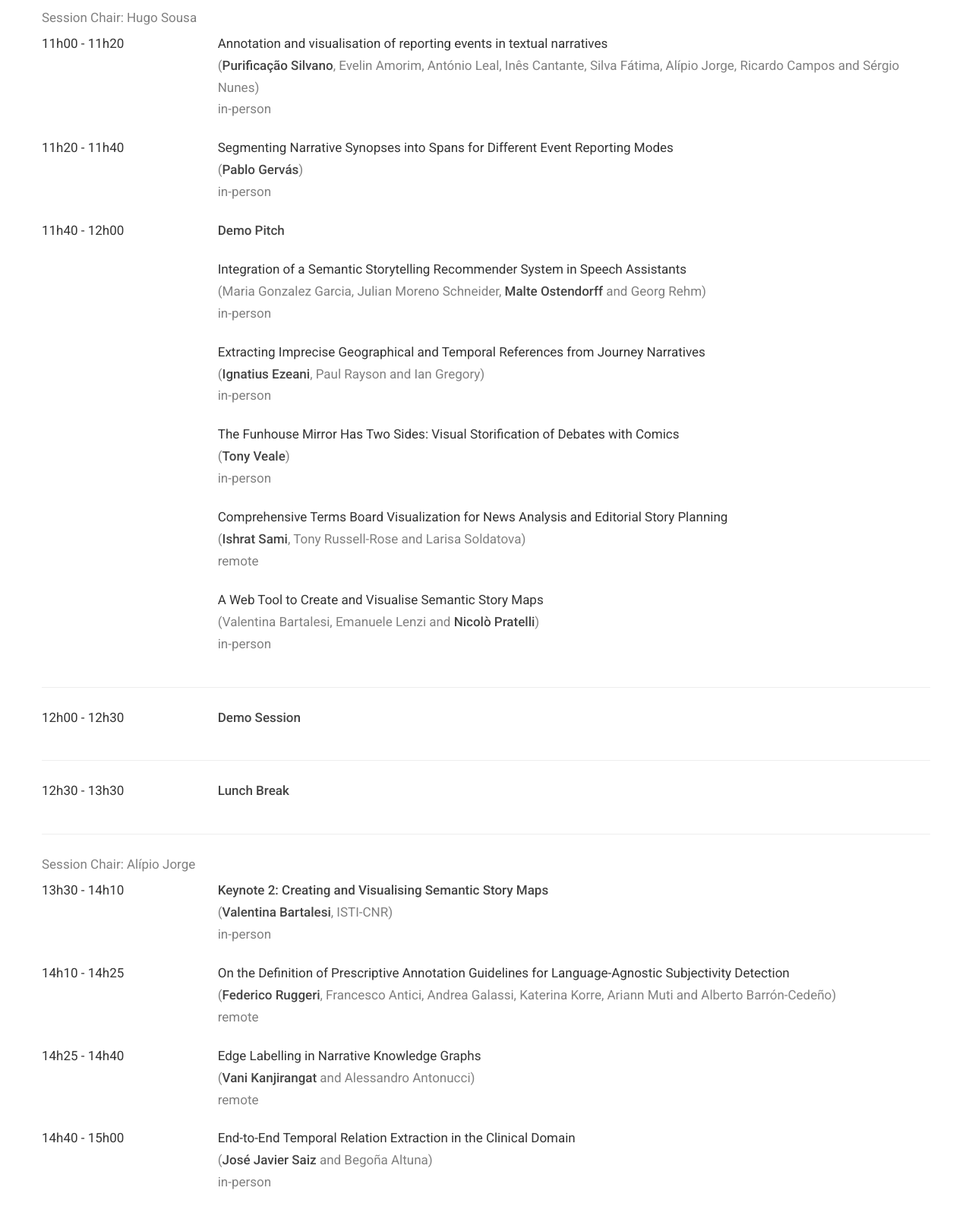
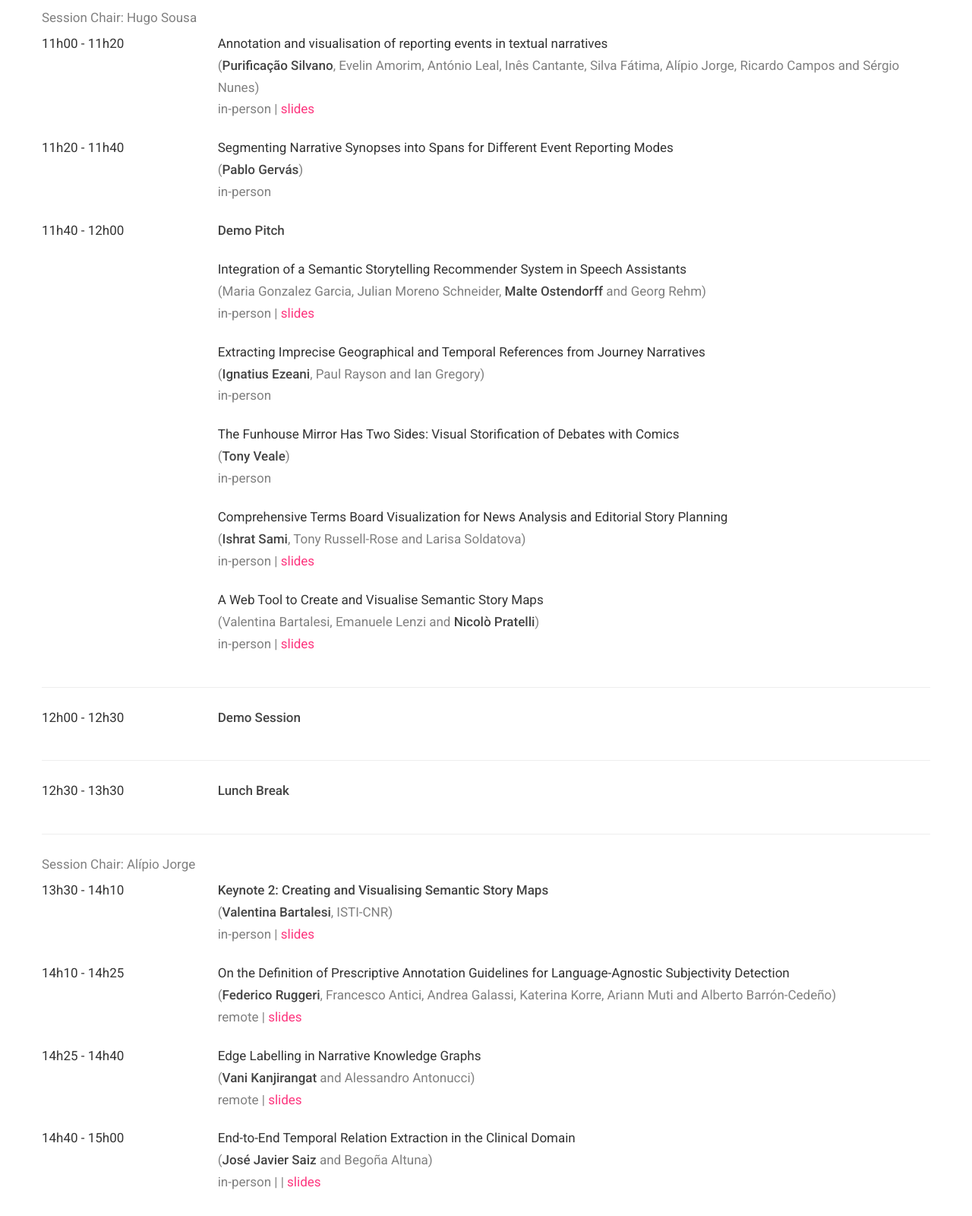
Before and after one commit to text2story23/text2story22.github.io, a plain HTML site: page index.html in a window 1280 px wide. Shown: the part 9340-10940 px from the top of the page at 76% size. Drawn offline with Linux system fonts and the light colour scheme.

Commit message:
Added presentation slides.

```diff
--- a/index.html
+++ b/index.html
@@ -825,7 +825,7 @@
                                     </span>
                                     <br>
                                     <span style="color: grey;">
-                                        in-person
+                                        in-person | <a href="slides/Annotation and visualisation of reporting events in textual narratives.pdf">slides</a>
                                     </span>
                                 </td>
                             </tr>
@@ -868,7 +868,7 @@
                                     </span>
                                     <br>
                                     <span style="color: grey;">
-                                        in-person
+                                        in-person | <a href="slides/Integration of a Semantic Storytelling Recommender System in Speech Assistants.pdf">slides</a>
                                     </span>
                                 </td>
                             </tr>
@@ -918,7 +918,7 @@
                                     </span>
                                     <br>
                                     <span style="color: grey;">
-                                        remote
+                                        in-person | <a href="slides/Comprehensive Terms Board Visualization for News Analysis and Editorial Story Planning.pdf">slides</a>
                                     </span>
                                 </td>
                             </tr>
@@ -933,7 +933,7 @@
                                     </span>
                                     <br>
                                     <span style="color: grey;">
-                                        in-person
+                                        in-person | <a href="slides/A Web Tool to Create and Visualise Semantic Story Maps.pdf">slides</a>
                                     </span>
                                 </td>
 
@@ -994,7 +994,7 @@
                                     </span>
                                     <br>
                                     <span style="color: grey;">
-                                        in-person
+                                        in-person | <a href="slides/Creating and Visualising Semantic Story Maps.pdf">slides</a>
                                     </span>
                                 </td>
                             </tr>
@@ -1013,7 +1013,7 @@
                                     </span>
                                     <br>
                                     <span style="color: grey;">
-                                        remote
+                                        remote | <a href="slides/On the Definition of Prescriptive Annotation Guidelines for Language-Agnostic Subjectivity Detection.pdf">slides</a>
                                     </span>
                                 </td>
                             </tr>
@@ -1030,7 +1030,7 @@
                                     </span>
                                     <br>
                                     <span style="color: grey;">
-                                        remote
+                                        remote | <a href="slides/Edge Labelling in Narrative Knowledge Graphs.pdf">slides</a>
                                     </span>
                                 </td>
                             </tr>
@@ -1047,7 +1047,7 @@
                                     </span>
                                     <br>
                                     <span style="color: grey;">
-                                        in-person
+                                        in-person | | <a href="slides/End-to-End Temporal Relation Extraction in the Clinical Domain.pdf">slides</a>
                                     </span>
                                 </td>
                             </tr>
@@ -1106,7 +1106,7 @@
                                     </span>
                                     <br>
                                     <span style="color: grey;">
-                                        in-person
+                                        in-person | <a href="slides/The Same Thing Only Different Classification of Movies by their Story Types.pdf">slides</a>
                                     </span>
                                 </td>
                             </tr>
@@ -1150,7 +1150,7 @@
                                     </span>
                                     <br>
                                     <span style="color: grey;">
-                                        remote
+                                        remote | <a href="slides/A Cognitive Theoretical Approach of Rhetorical News Analysis.pdf">slides</a>
                                     </span>
                                 </td>
                             </tr>
@@ -1177,7 +1177,7 @@
                                     </span>
                                     <br>
                                     <span style="color: grey;">
-                                        in-person
+                                        in-person | <a href="slides/Modelling Interestingness: Stories as L-Systems and Magic Squares.pdf">slides</a>
                                     </span>
                                 </td>
                             </tr>
@@ -1214,7 +1214,7 @@
                                     </span>
                                     <br>
                                     <span style="color: grey;">
-                                        in-person
+                                        in-person | <a href="slides/Multi-label Infectious Disease News Event Corpus.pdf">slides</a>
                                     </span>
                                 </td>
                             </tr>
```
Also changed, not shown: 13 other files.
